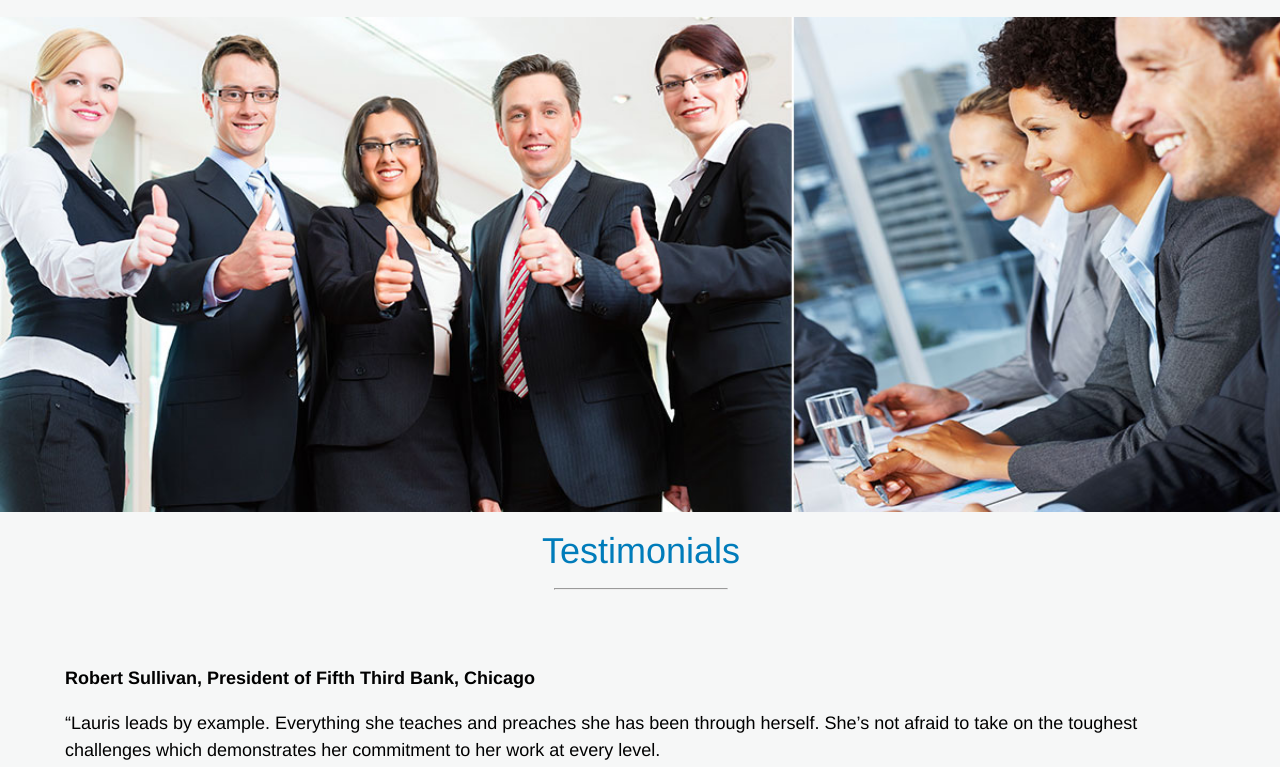
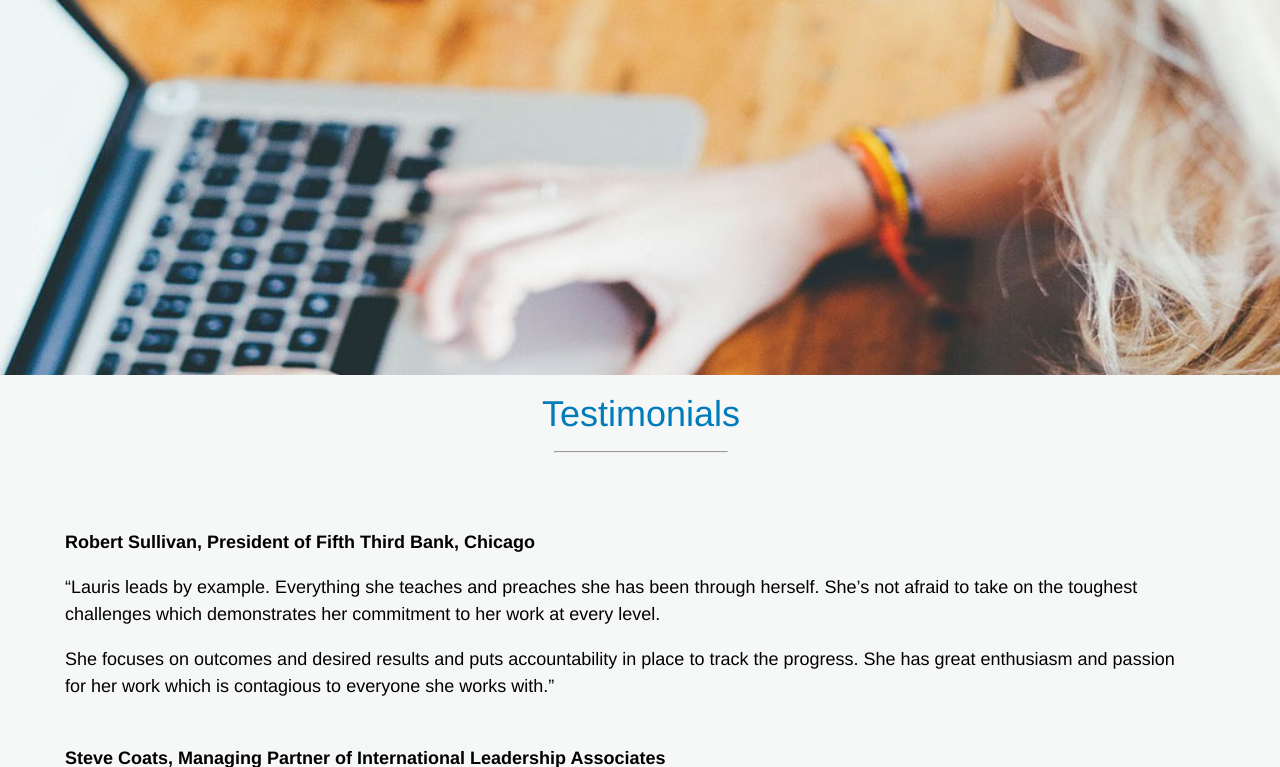
Before and after one commit to imaginatiiinc/woolfordandassociates, a PHP site: page /testimonials.php in a window 1280 px wide. Shown: the part 167-934 px from the top of the page. Run offline with PHP 8.4, Linux system fonts and the light colour scheme; some libraries are stand-ins or nearby versions.

Commit message:
testimonials
image

```diff
--- a/testimonials.php
+++ b/testimonials.php
@@ -1,5 +1,6 @@
 <?php $current_page = 'testimonials'; include 'header.php'; ?>
-	<div class="big-picture testimonials">
+	<div class="woolford-testimonials testimonials" style="height:auto">
+    <img style="width:100% ;margin:0 auto; display:block" src="imgs/woolford-testimonials.jpg">
 	</div> <!-- end big picture -->
 	<div class="main-container home container">
 		<div class="main wrapper ">
```
